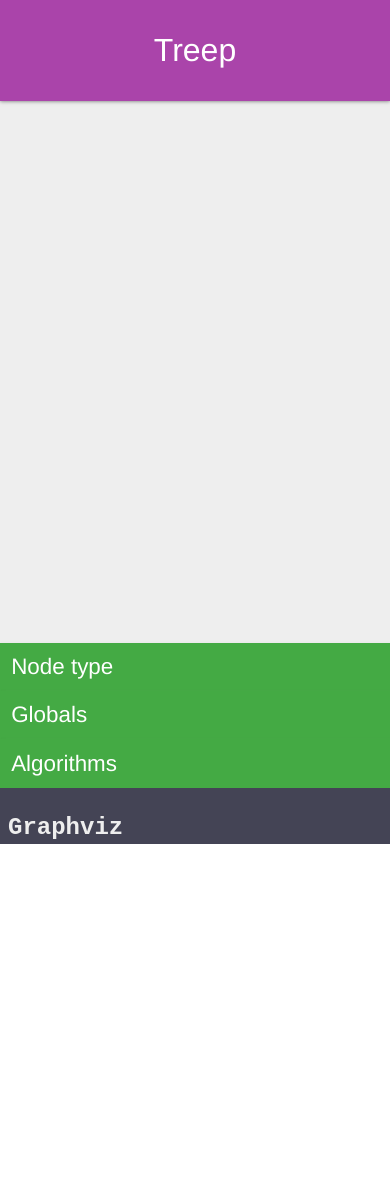
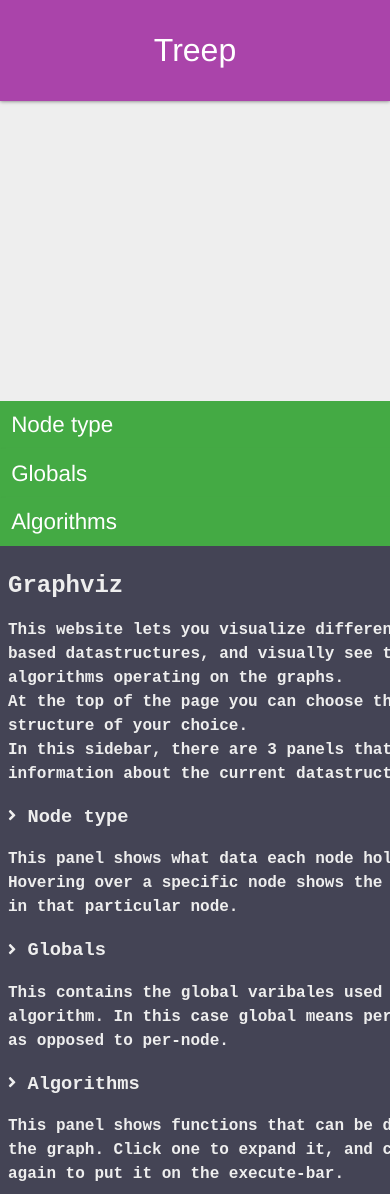
Before and after one commit to haved/grafviz, a Vue app: page / in a window 390 px wide. Before the commit the page ends 844 px from the top, so only its background shows below. Built offline with nearby package versions, Linux system fonts and the light colour scheme.

Commit message:
No longer do messy scrolling

```diff
--- a/src/App.vue
+++ b/src/App.vue
@@ -38,8 +38,7 @@
 
 #app {
   width: 100%;
-  min-height: 100vh;
-  max-height: 100vh;
+  height: 100vh;
   display: flex;
   flex-direction: row;
   align-items: stretch;
@@ -50,6 +49,7 @@
   display:flex;
   flex-direction: column;
   align-items: stretch;
+  flex-basis: 80%;
 }
 
 #container {
@@ -68,21 +68,11 @@
   }
   html, body, #app {
     overflow-y: auto;
-    max-height: auto;
+    height: auto;
   }
 }
 
-
-
-.codebg {
-  background-color: #333;
-}
-
-.codebgblue {
-  background-color: #445;
-}
-
-.code {
+.codefont {
   padding: 0.5rem;
   font-family: 'Courier New', Courier, monospace;
   line-height: 1.5rem;
--- a/src/components/GuideText.vue
+++ b/src/components/GuideText.vue
@@ -1,6 +1,6 @@
 <template>
-  <div class="guide codebgblue">
-    <div class="inner code">
+  <div class="guide">
+    <div class="inner codefont">
       <h2>Graphviz</h2>
       This website lets you visualize different graph based datastructures, and visually see the algorithms operating on the graphs.<br>
       At the top of the page you can choose the data structure of your choice.<br>
@@ -27,16 +27,8 @@
 
 <style scoped lang="scss">
 .guide {
-  min-height: 2rem;
-	flex-grow: 1;
-	flex-shrink: 10;
+  flex-grow: 1;
 	z-index: 7;
-
-  overflow: auto;
-  position: relative;
-}
-
-.inner {
-  position: absolute;
+  background-color: #445;
 }
 </style>
--- a/src/components/Sidebar.vue
+++ b/src/components/Sidebar.vue
@@ -31,9 +31,11 @@
 .sidebar {
   flex-grow: 1;
   flex-shrink: 1;
+  min-width: 30rem;
+  flex-basis: 20%;
+
 	display: flex;
-  min-width: 30rem;
-  max-height: 100%;
 	flex-direction: column;
+  overflow-y: auto;
 }
 </style>
--- a/src/components/SidebarPanel.vue
+++ b/src/components/SidebarPanel.vue
@@ -1,14 +1,11 @@
 <template>
-  <div class="panel"
-  v-bind:class="{ open: !hidden, closed: hidden }">
+  <div class="panel">
     <div v-on:click="toggle" class="titlebar">{{title}}</div>
-    <div class="content codebg">
-      <div class="inner code">
-        Hei hei
-        <br>
-        hei på dei
-        a<br>a<br>a<br>a<br>a<br>a<br>a<br>a<br>ba<br>da<br>ea<br>fa<br>aa<br>sa<br>sa<br>ea<br>
-      </div>
+    <div class="content codefont" :hidden="hidden">
+      Hei hei dette er en veldig lang linje, hva skjer?
+      <br>
+      hei på dei
+      a<br>a<br>a<br>a<br>a<br>a<br>a<br>a
     </div>
   </div>
 </template>
@@ -33,7 +30,7 @@
   display: flex;
   flex-direction: column;
   align-items: stretch;
-  transition: flex-grow 0.2s;
+  transition: flex-basis 0.2s;
 }
 
 .titlebar {
@@ -52,30 +49,9 @@
 }
 
 .content {
-  flex-grow: 1;
-  position: relative;
-}
-
-.inner {
-  position: absolute;
-  padding: 0.5rem;
-}
-
-/* These apply to the panel element itself */
-.open {
-  flex-grow: 10;
-  min-height: 10rem;
-}
-
-.closed {
-  flex-grow: 0;
-}
-
-.open>.content {
-  overflow: auto;
-}
-
-.closed>.content {
-  overflow: hidden;
+  font-size: 0.9rem;
+  background-color: #333;
+  white-space: nowrap;
+  overflow-x: auto;
 }
 </style>
```
